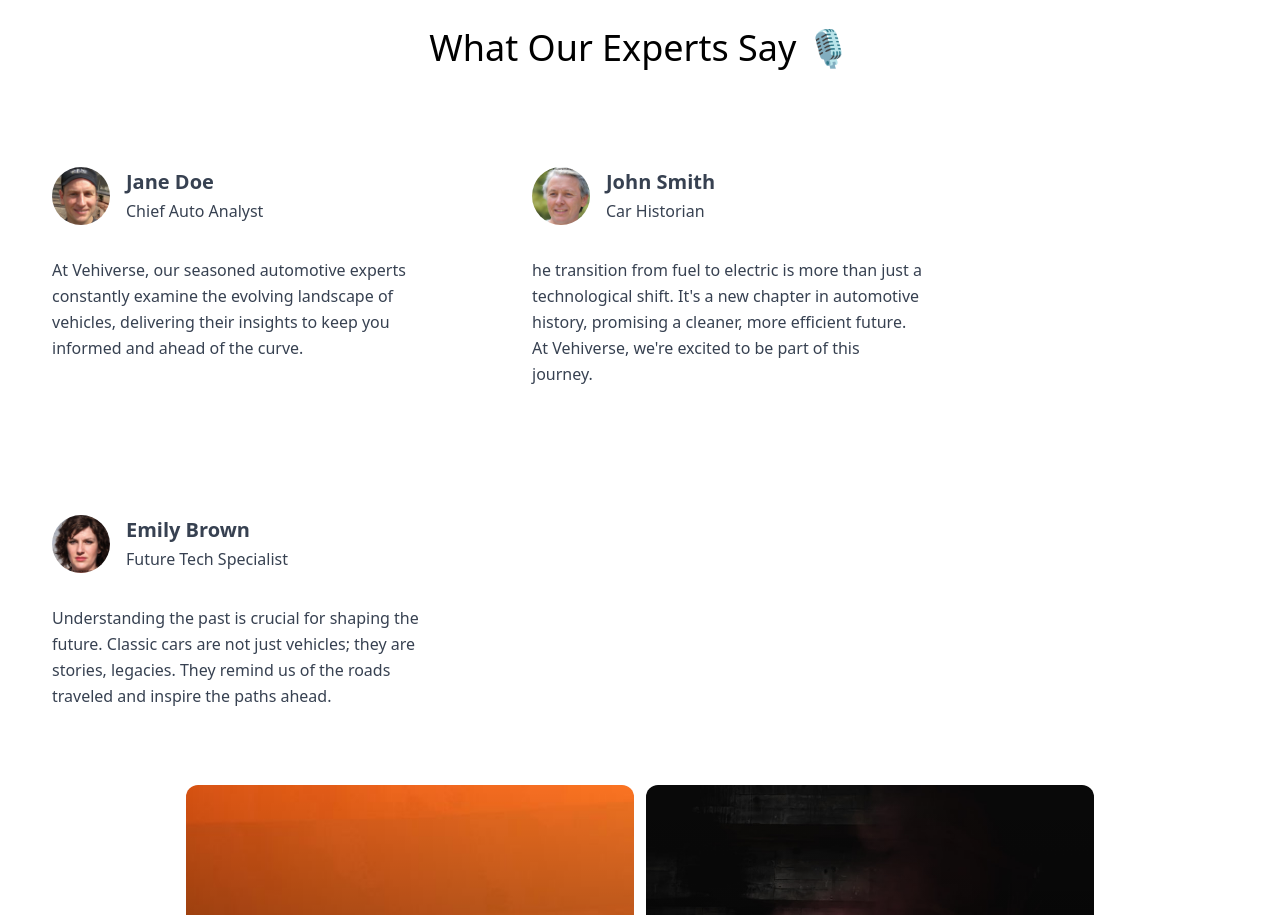
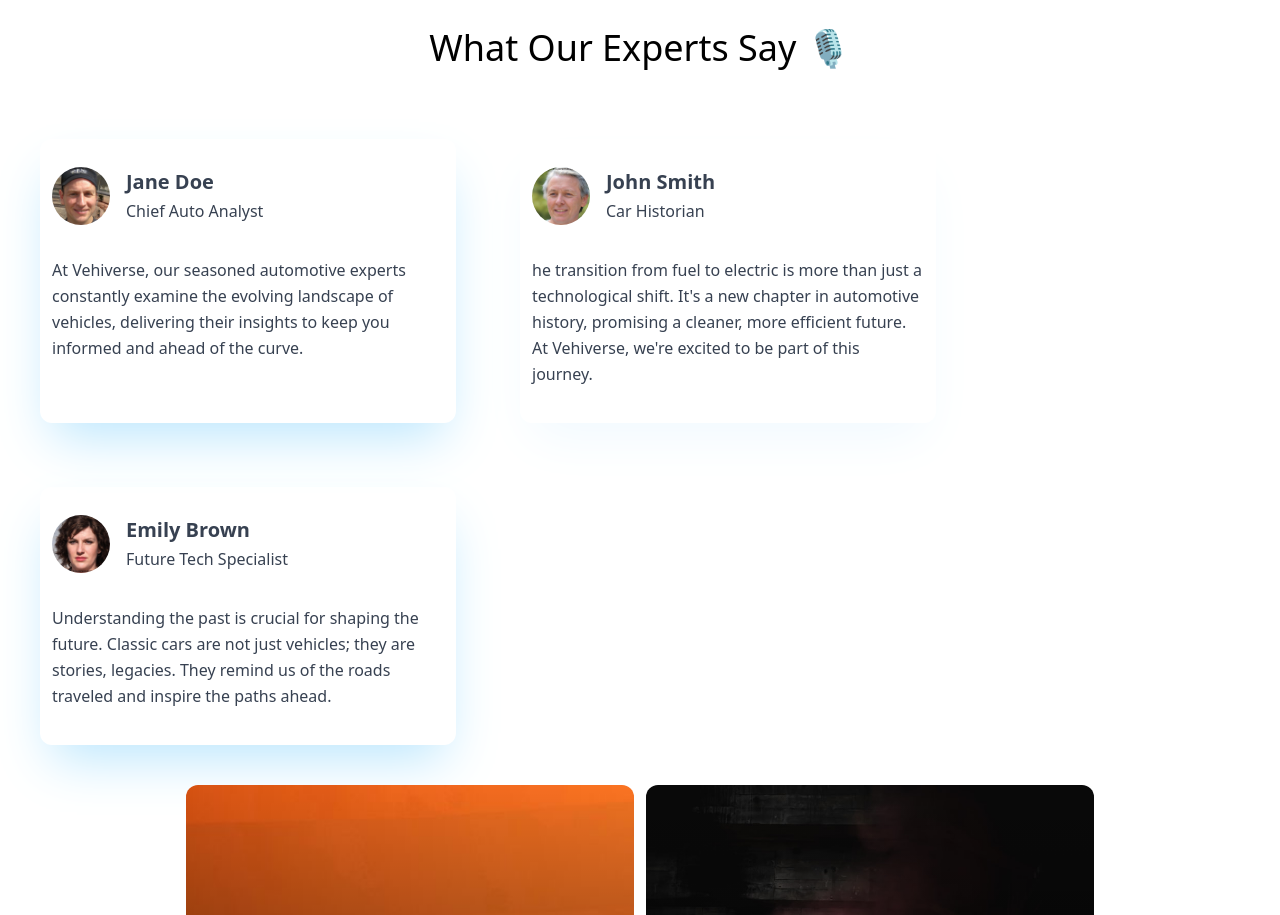
Before and after one commit to ShariarNiaj05/Vehi-Verse-Client, a React (Vite) app: page / in a window 1280 px wide. Shown: the part 1600-2515 px from the top of the page. Built offline with nearby package versions, Linux system fonts and the light colour scheme; no server answers.

Commit message:
shadow issue fixed from home page

```diff
--- a/src/Pages/Home/ExpertSays.jsx
+++ b/src/Pages/Home/ExpertSays.jsx
@@ -7,8 +7,8 @@ const ExpertSays = () => {
       <div>
           <h2 className=" text-center mb-6 block font-sans text-4xl font-medium leading-[1.5] tracking-normal  antialiased">What Our Experts Say  🎙️</h2>
           <div className=" max-w-screen-2xl flex flex-wrap mx-auto p-10 gap-16">
-      <div className="relative flex w-full max-w-[26rem] flex-col rounded-xl bg-transparent bg-clip-border text-gray-700 shadow-none shadow-2xl p-3 shadow-sky-200">
-        <div className="relative flex items-center gap-4 pt-0 pb-8 mx-0 mt-4 overflow-hidden text-gray-700 bg-transparent shadow-none rounded-xl bg-clip-border">
+      <div className="relative flex w-full max-w-[26rem] flex-col rounded-xl bg-transparent bg-clip-border text-gray-700 shadow-2xl p-3 shadow-sky-200">
+        <div className="relative flex items-center gap-4 pt-0 pb-8 mx-0 mt-4 overflow-hidden text-gray-700 bg-transparent rounded-xl bg-clip-border">
           <img
             src={member1}
             alt="tania andrew"
@@ -34,8 +34,8 @@ const ExpertSays = () => {
               </div>
 
 
-              <div className="relative flex w-full max-w-[26rem] flex-col rounded-xl bg-transparent bg-clip-border text-gray-700 shadow-none shadow-2xl p-3 shadow-sky-50">
-        <div className="relative flex items-center gap-4 pt-0 pb-8 mx-0 mt-4 overflow-hidden text-gray-700 bg-transparent shadow-none rounded-xl bg-clip-border">
+              <div className="relative flex w-full max-w-[26rem] flex-col rounded-xl bg-transparent bg-clip-border text-gray-700 shadow-2xl p-3 shadow-sky-50">
+        <div className="relative flex items-center gap-4 pt-0 pb-8 mx-0 mt-4 overflow-hidden text-gray-700 bg-transparent rounded-xl bg-clip-border">
           <img
             src={member2}
             alt="tania andrew"
@@ -62,8 +62,8 @@ const ExpertSays = () => {
 
 
 
-              <div className="relative flex w-full max-w-[26rem] flex-col rounded-xl bg-transparent bg-clip-border text-gray-700 shadow-none shadow-2xl p-3 shadow-sky-200">
-        <div className="relative flex items-center gap-4 pt-0 pb-8 mx-0 mt-4 overflow-hidden text-gray-700 bg-transparent shadow-none rounded-xl bg-clip-border">
+              <div className="relative flex w-full max-w-[26rem] flex-col rounded-xl bg-transparent bg-clip-border text-gray-700 shadow-2xl p-3 shadow-sky-200">
+        <div className="relative flex items-center gap-4 pt-0 pb-8 mx-0 mt-4 overflow-hidden text-gray-700 bg-transparent rounded-xl bg-clip-border">
           <img
             src={member3}
             alt="tania andrew"
```
